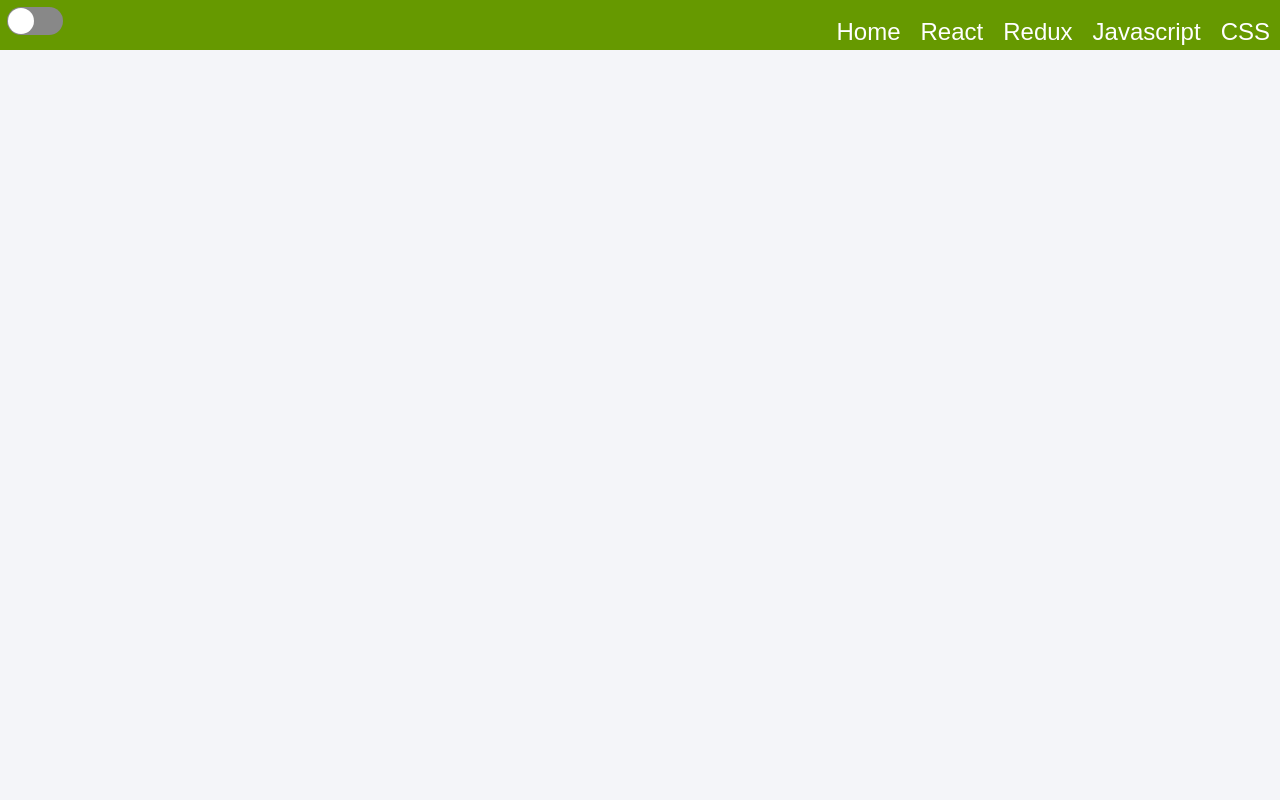
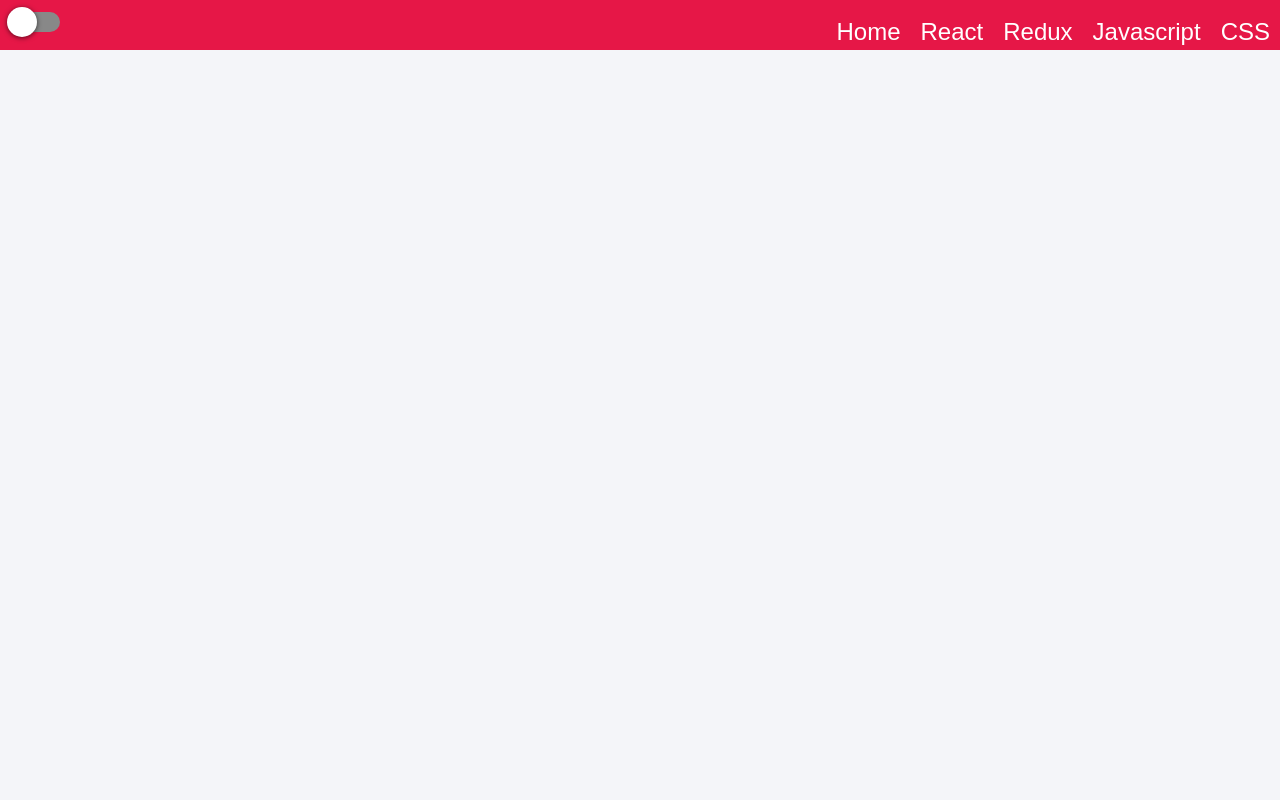
Before and after one commit to sid3345/personal-site, a React (Create React App) app: page /css in a window 1280 px wide. Shown: the top 800 px of the page. Built offline with nearby package versions, Linux system fonts and the light colour scheme; no server answers.

Commit message:
react custom typing script

```diff
--- a/src/components/Navbar.js
+++ b/src/components/Navbar.js
@@ -27,8 +27,21 @@ class Navbar extends Component {
     };
     render() {
         return (
-            <nav style= {this.state.checked ? {background: "rgb(153, 204, 255)"}: {background: "rgb(102, 153, 0)"}}>
-            <Switch className = "Switch" onColor='#000000' checkedIcon={false} uncheckedIcon={false} onChange={this.mode} checked={this.state.checked} />
+            <nav style= {this.state.checked ? this.props.onSwitch : {background: this.props.themes}}>
+            <Switch className = "Switch" onColor="#86d3ff"
+            onHandleColor="#2693e6"
+            handleDiameter={30}
+            uncheckedIcon={false}
+            checkedIcon={false}
+            boxShadow="0px 1px 5px rgba(0, 0, 0, 0.6)"
+            activeBoxShadow="0px 0px 1px 10px rgba(0, 0, 0, 0.2)"
+            height={20}
+            width={48}
+            onColor='#000000'
+            checkedIcon={false}
+            uncheckedIcon={false}
+            onChange={this.mode}
+            checked={this.state.checked} />
             <ul>
             <Navitem item="Home" tolink="/"  activec={this.activeitem}></Navitem>
             <Navitem item="React" tolink="/react"  activec={this.activeitem}></Navitem>
--- a/src/contents/Home.js
+++ b/src/contents/Home.js
@@ -1,13 +1,13 @@
 import React, { Component } from 'react';
 import ReactTypingEffect from 'react-typing-effect';
-import {name, position, image} from '../variable'
+import {name, company, position, image} from '../variable'
 
 class Home extends Component {
     render() {
         return (
             <div className="condiv home">
             <img src= {image} alt="ProfilePic" className="profilepic"></img>
-            <ReactTypingEffect className="typingeffect" text={[`I am ${name}`,`I am a ${position}`]} speed={100} eraseDelay={700}/>
+            <ReactTypingEffect className="typingeffect" text={[`I am ${name}`,`I am a ${position} at ${company}`,]} style={ { color: 'blue'}} speed={100} eraseDelay={700}/>
 
             </div>
             )
```
